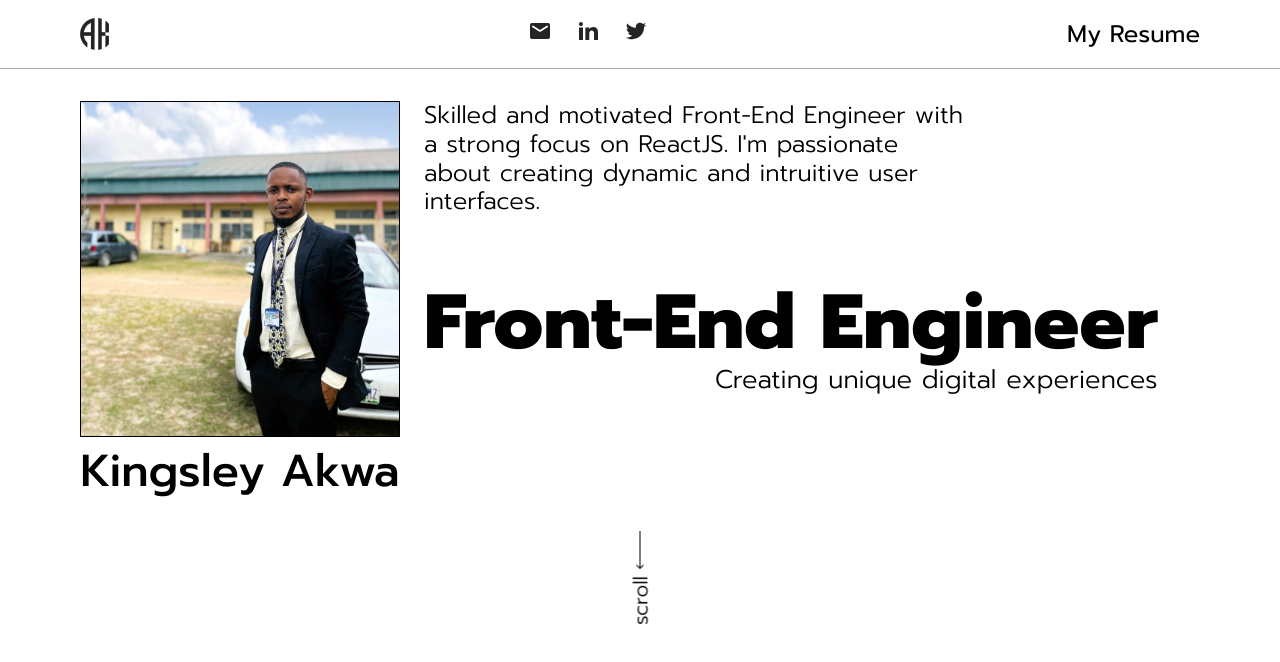
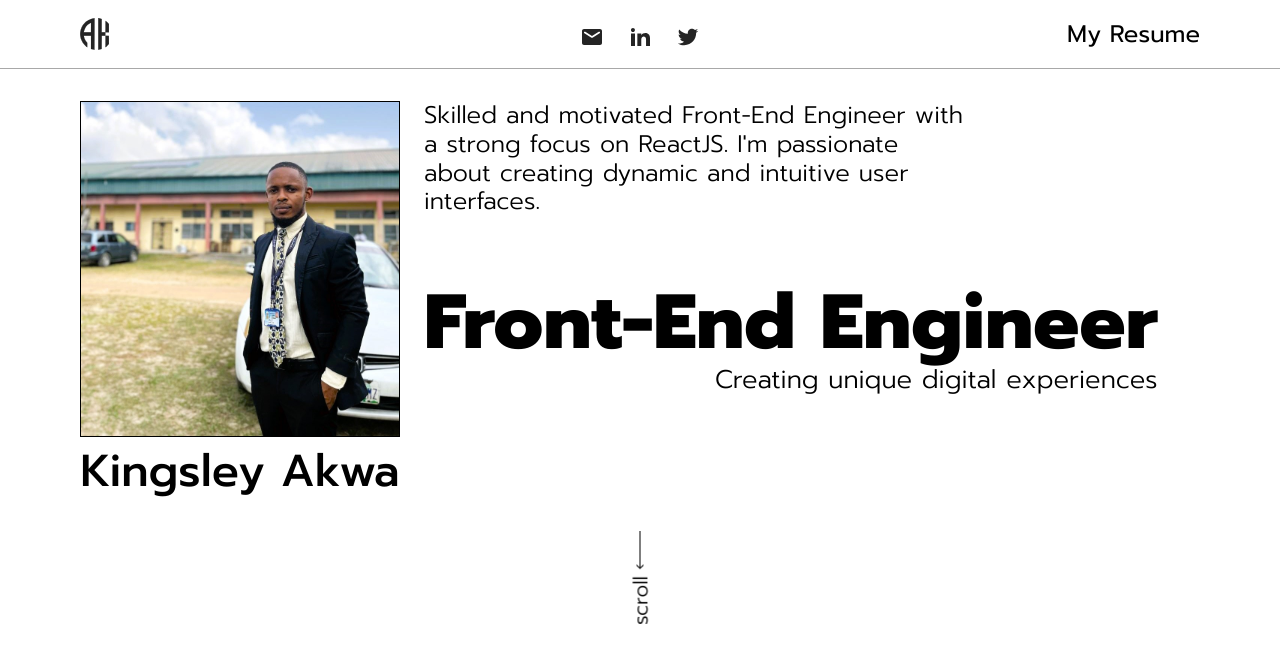
Before and after one commit to kingbary/my-portfolio, a React (Vite) app: page / in a window 1280 px wide. Shown: the top 662 px of the page. Built offline with nearby package versions, Linux system fonts and the light colour scheme.

Commit message:
centralised socials icons

```diff
--- a/src/components/heroSection/HeroSection.jsx
+++ b/src/components/heroSection/HeroSection.jsx
@@ -15,7 +15,7 @@ function HeroSection() {
         <div className={`flex f-column ${styles.hero_content}`}>
           <p>
             Skilled and motivated Front-End Engineer with a strong focus on
-            ReactJS. I'm passionate about creating dynamic and intruitive user
+            ReactJS. I'm passionate about creating dynamic and intuitive user
             interfaces.
           </p>
           <div className={`flex f-column ${styles.heading}`}>
--- a/src/components/navigation/Navigation.jsx
+++ b/src/components/navigation/Navigation.jsx
@@ -23,6 +23,16 @@ function Navigation() {
           alt="Kingsley Akwa's Logo"
           className={styles.logoIcon}
         />
+
+        <Link
+          to={resumeLink}
+          className="t-large"
+          target="_blank"
+          title="View my Resume"
+        >
+          My Resume
+        </Link>
+      </div>
         <div className={`flex ${styles.icon_container}`}>
           <Link to={`mailto:${emailLink}`} title="hello@kingsleyakwa.tech">
             <img src={emailIcon} alt="email-icon" />
@@ -34,15 +44,6 @@ function Navigation() {
             <img src={twitterIcon} alt="twitter-icon" />
           </Link>
         </div>
-        <Link
-          to={resumeLink}
-          className="t-large"
-          target="_blank"
-          title="View my Resume"
-        >
-          My Resume
-        </Link>
-      </div>
     </nav>
   );
 }
--- a/src/components/navigation/navigation.module.css
+++ b/src/components/navigation/navigation.module.css
@@ -1,3 +1,6 @@
+.nav {
+  position: relative;
+}
 .nav_container {
   width: 100%;
   padding-block: 1rem;
@@ -6,6 +9,10 @@
 }
 
 .icon_container {
+  position: absolute;
+  left: 50%;
+  right: 50%;
+  top: 25px;
   align-items: center;
   justify-content: center;
   gap: 1.5rem;
```
